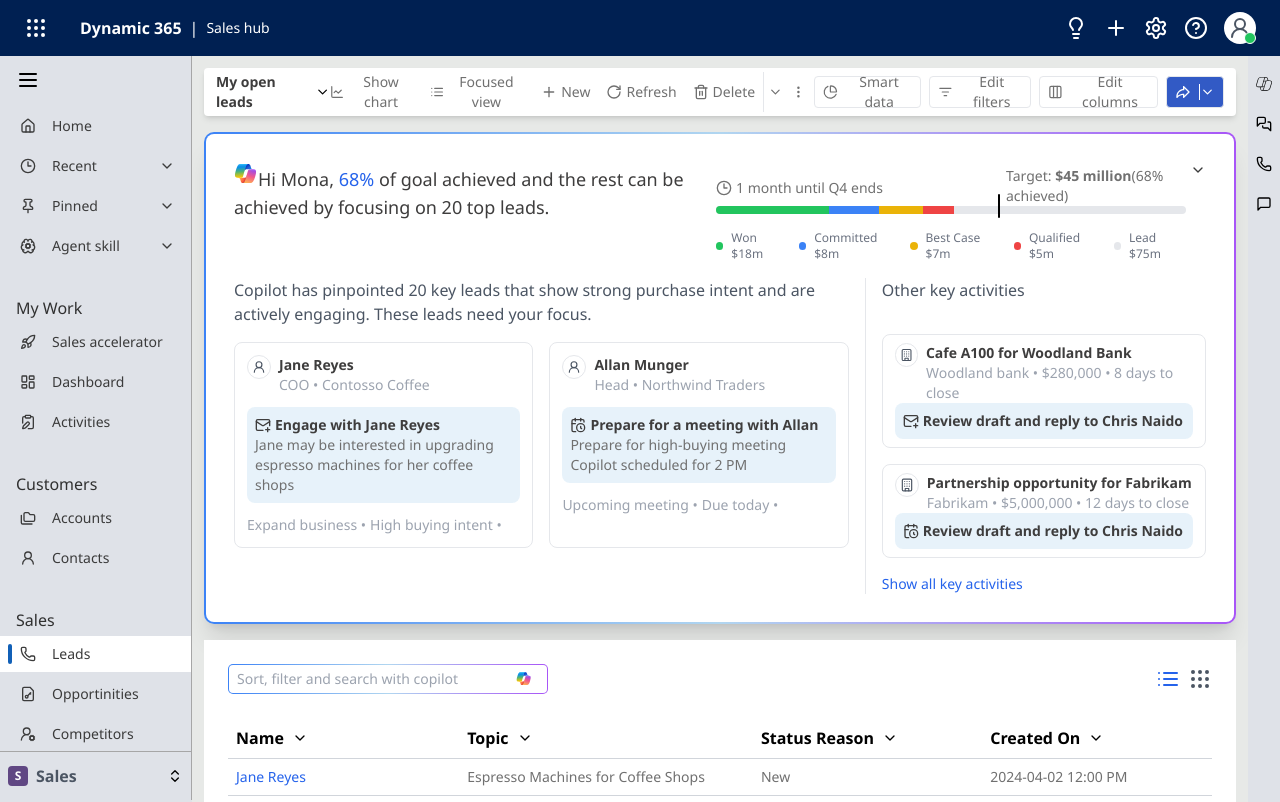
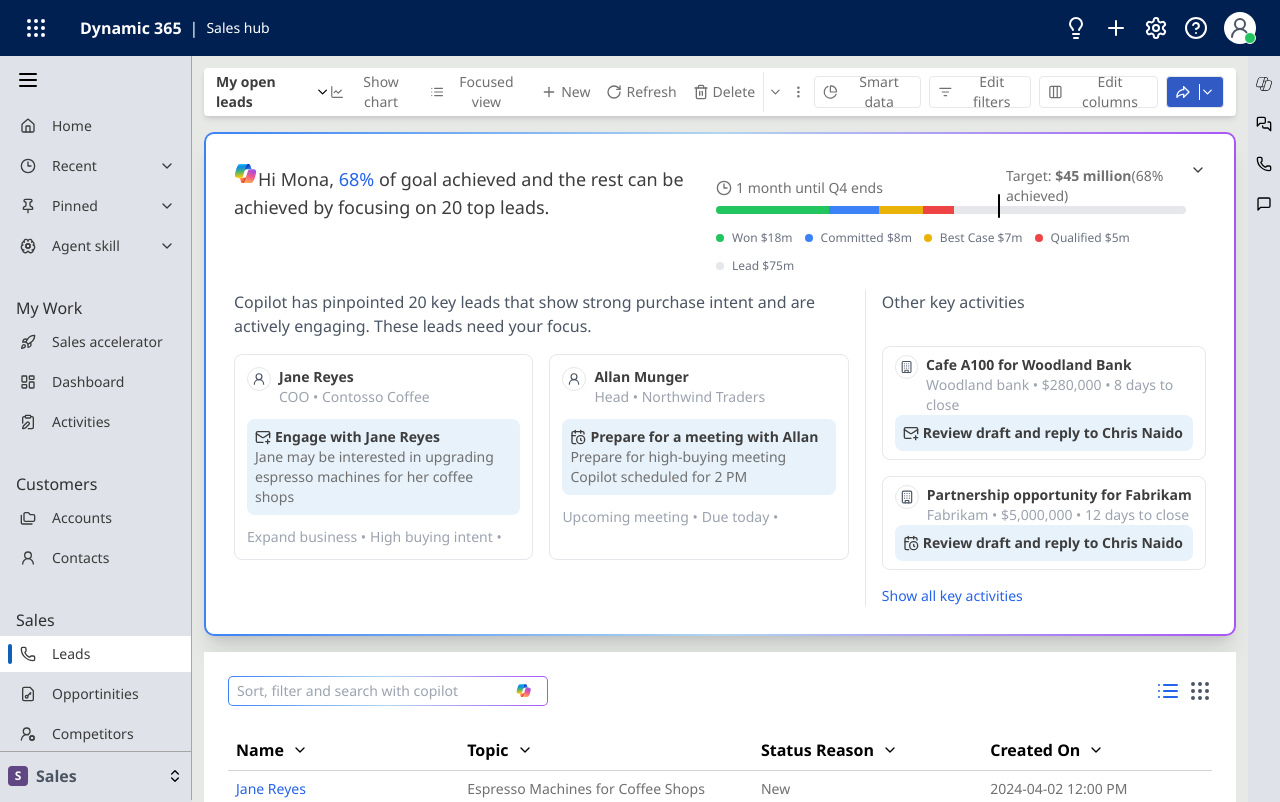
Before and after one commit to Olamide-Bello/crm-dashboard, a Next.js app: page /leads in a window 1280 px wide. Shown: the top 802 px of the page. Built offline with nearby package versions, Linux system fonts and the light colour scheme.

Commit message:
Refactored progress component

```diff
--- a/components/leads/Progress.jsx
+++ b/components/leads/Progress.jsx
@@ -51,7 +51,7 @@
                     ></div>
 
                 </div>
-                <div className="flex items-center gap-3 text-xs text-gray-500 mt-2 wrap">
+                <div className="flex items-center gap-3 text-xs text-gray-500 mt-2 flex-wrap">
                     {metrics.map((metric, index) => (
                         <div key={index} className='flex items-center gap-2'>
                             <div className={`h-2 w-2 rounded-full ${colors[index % colors.length]}`}></div>
```
